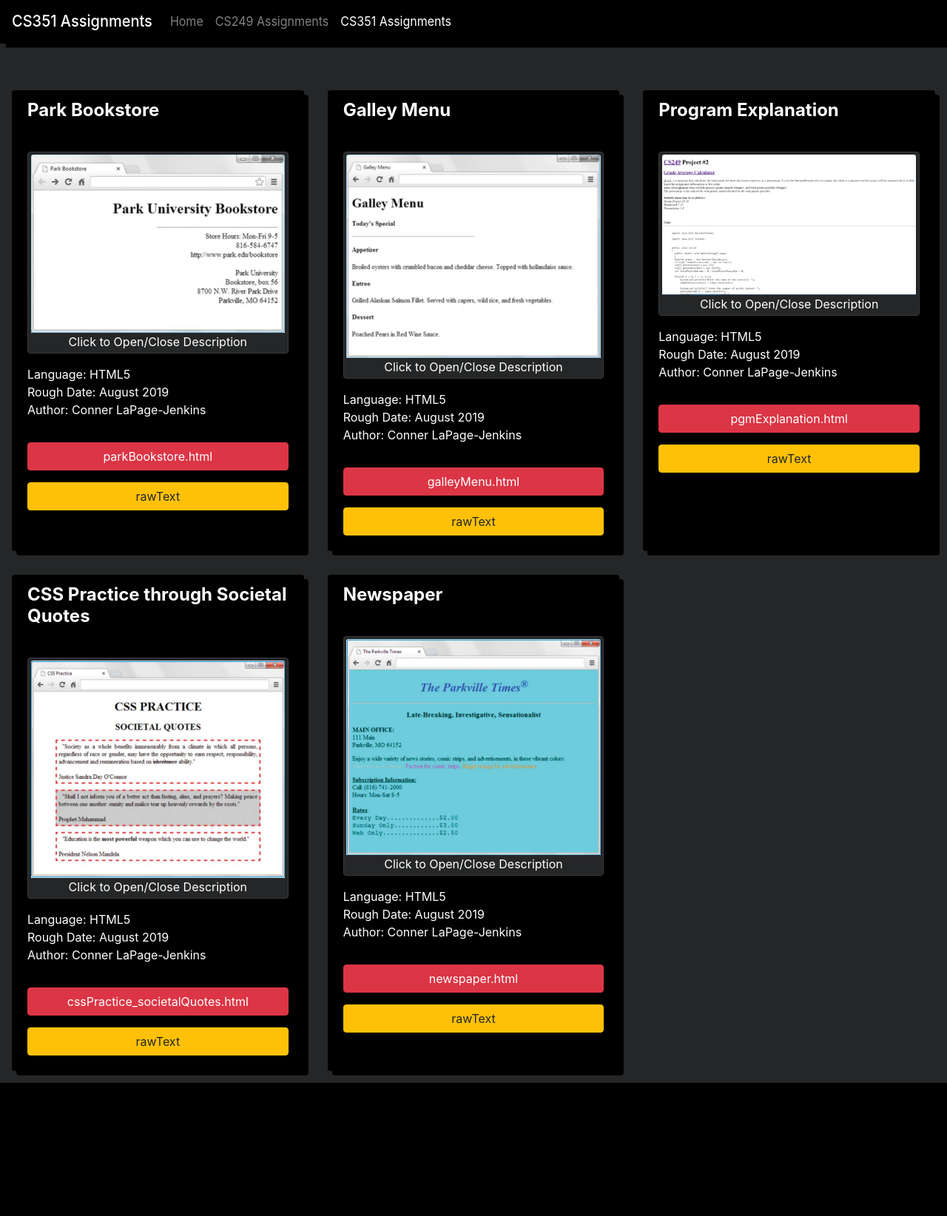
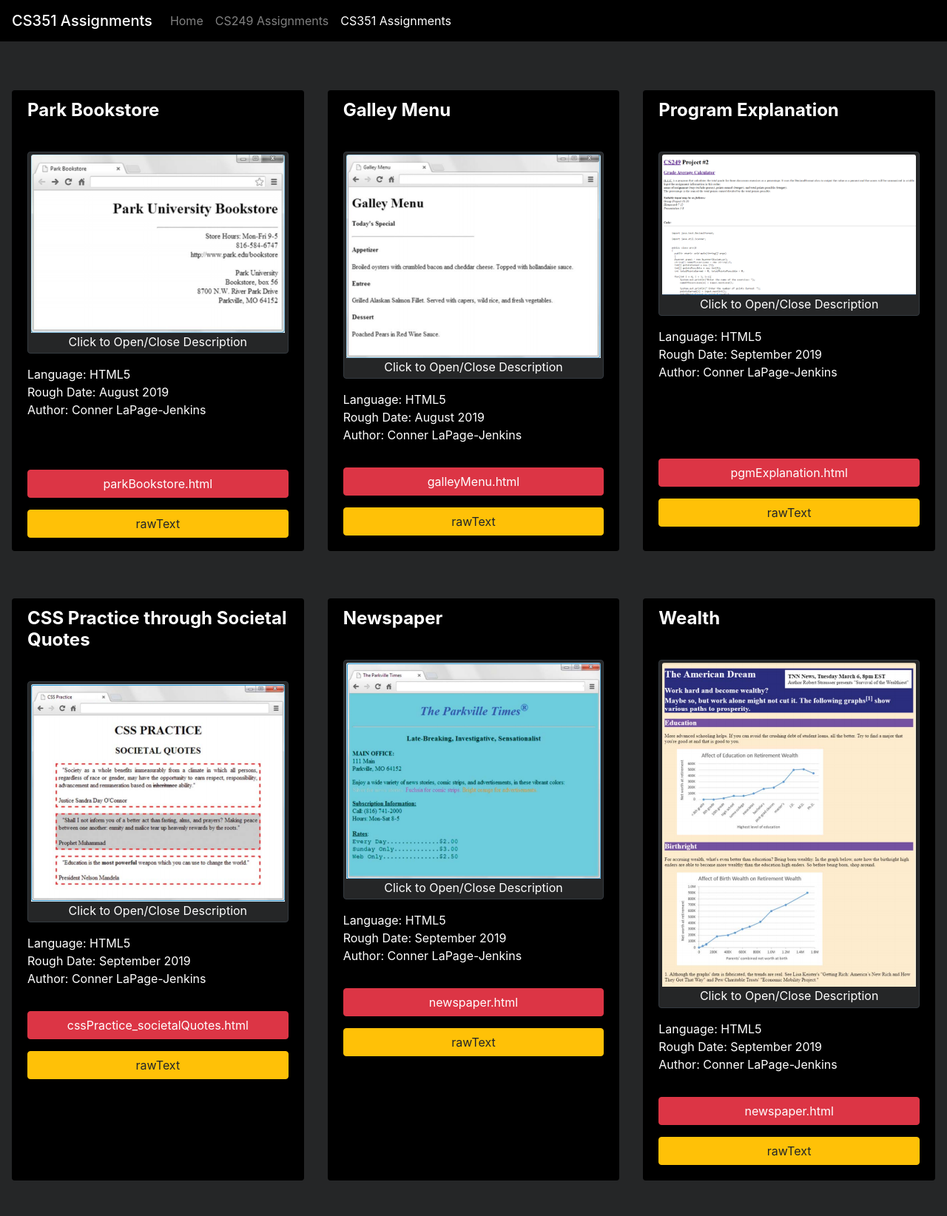
Before and after one commit to ConnerJALJ/Portfolio, a PHP site: page /html/CS351.html in a window 1280 px wide. Shown: the whole page at 74% size. Before the commit the page ends 1464 px from the top, so only its background shows below. Run offline with PHP 8.4, Linux system fonts and the light colour scheme.

Commit message:
completed week4-hw updated cs351

```diff
--- a/CS351.html
+++ b/CS351.html
@@ -27,7 +27,7 @@
               background-size: cover;"
   >
     <!--Start Navbar-->
-    <nav class="navbar navbar-expand-lg navbar-dark bg-dark nav-shadow">
+    <nav class="navbar navbar-expand-lg navbar-dark bg-dark">
       <span class="navbar-brand mb-0 h1">CS351 Assignments</span>
       <button
         class="navbar-toggler"
@@ -42,7 +42,7 @@
       </button>
       <div class="collapse navbar-collapse" id="navbarSupportedContent">
         <div class="navbar-nav">
-          <a href="/" class="nav-item nav-link">Home </a>
+          <a href="/" class="nav-item nav-link">Home</a>
           <a href="CS249" class="nav-item nav-link">CS249 Assignments</a>
           <a href="CS351" class="nav-item nav-link active"
             >CS351 Assignments<span class="sr-only">(current)</span></a
@@ -55,10 +55,8 @@
     <div class="container-fluid" style="padding-top: 50px;">
       <div class="row">
         <!--Park Bookstore Card-->
-        <div class="col-lg-4 col-md-6 col-sm-12 p-3 d-flex">
-          <div
-            class="card text-white bg-dark card-shadow align-self-stretch flex-fill"
-          >
+        <div class="col-lg-4 col-md-6 col-sm-12 p-3 pb-5 d-flex">
+          <div class="card text-white bg-dark">
             <div class="card-header">
               <h4><Strong>Park Bookstore</Strong></h4>
             </div>
@@ -88,30 +86,29 @@
                 0.
               </p>
               <p class="card-text">
-                Language: HTML5 <br />
-                Rough Date: August 2019 <br />
+                Language: HTML5<br />
+                Rough Date: August 2019<br />
                 Author: Conner LaPage-Jenkins<br />
               </p>
               <a
                 href="assets/CS351Assignments/week1-hw/parkBookstore"
-                class="btn btn-danger mt-3"
+                class="btn btn-danger mt-3 btn-bookstore-relocate"
                 target="_blank"
                 >parkBookstore.html
               </a>
               <a
                 href="assets/CS351Assignments/rawText/parkBookstore.txt"
-                class="btn btn-warning mt-3"
+                class="btn btn-warning mt-3 btn-bookstore-relocate"
                 target="_blank"
                 >rawText
               </a>
             </div>
           </div>
         </div>
+        <!--Park Bookstore-->
         <!--Galley Menu Card-->
-        <div class="col-lg-4 col-md-6 col-sm-12 p-3 d-flex">
-          <div
-            class="card text-white bg-dark card-shadow align-self-stretch flex-fill"
-          >
+        <div class="col-lg-4 col-md-6 col-sm-12 p-3 pb-5 d-flex">
+          <div class="card text-white bg-dark">
             <div class="card-header">
               <h4><Strong>Galley Menu</Strong></h4>
             </div>
@@ -142,8 +139,8 @@
                 effect, use the margin-left CSS property with a value of 0
               </p>
               <p class="card-text">
-                Language: HTML5 <br />
-                Rough Date: August 2019 <br />
+                Language: HTML5<br />
+                Rough Date: August 2019<br />
                 Author: Conner LaPage-Jenkins<br />
               </p>
               <a
@@ -162,10 +159,8 @@
           </div>
         </div>
         <!--Program Explanation Card-->
-        <div class="col-lg-4 col-md-6 col-sm-12 p-3 d-flex">
-          <div
-            class="card text-white bg-dark card-shadow align-self-stretch flex-fill"
-          >
+        <div class="col-lg-4 col-md-6 col-sm-12 p-3 pb-5 d-flex">
+          <div class="card text-white bg-dark">
             <div class="card-header">
               <h4><Strong>Program Explanation</Strong></h4>
             </div>
@@ -198,18 +193,18 @@
               </p>
               <p class="card-text">
                 Language: HTML5 <br />
-                Rough Date: August 2019 <br />
+                Rough Date: September 2019 <br />
                 Author: Conner LaPage-Jenkins<br />
               </p>
               <a
                 href="assets/CS351Assignments/week2-hw/pgmExplanation"
-                class="btn btn-danger mt-3"
+                class="btn btn-danger mt-3 btn-pgmexplanation-relocate"
                 target="_blank"
                 >pgmExplanation.html
               </a>
               <a
                 href="assets/CS351Assignments/rawText/pgmExplanation.txt"
-                class="btn btn-warning mt-3"
+                class="btn btn-warning mt-3 btn-pgmexplanation-relocate"
                 target="_blank"
                 >rawText
               </a>
@@ -218,10 +213,8 @@
         </div>
         <!--End Program Explanation Card-->
         <!--Start CSS Practice Card-->
-        <div class="col-lg-4 col-md-6 col-sm-12 p-3 d-flex">
-          <div
-            class="card text-white bg-dark card-shadow align-self-stretch flex-fill"
-          >
+        <div class="col-lg-4 col-md-6 col-sm-12 p-3 pb-5 d-flex">
+          <div class="card text-white bg-dark">
             <div class="card-header">
               <h4><Strong>CSS Practice through Societal Quotes</Strong></h4>
             </div>
@@ -271,7 +264,7 @@
               </p>
               <p class="card-text">
                 Language: HTML5 <br />
-                Rough Date: August 2019 <br />
+                Rough Date: September 2019 <br />
                 Author: Conner LaPage-Jenkins<br />
               </p>
               <a
@@ -291,10 +284,8 @@
         </div>
         <!--End CSS Practice Card-->
         <!--Start Newspaper Card-->
-        <div class="col-lg-4 col-md-6 col-sm-12 p-3 d-flex">
-          <div
-            class="card text-white bg-dark card-shadow align-self-stretch flex-fill"
-          >
+        <div class="col-lg-4 col-md-6 col-sm-12 p-3 pb-5 d-flex">
+          <div class="card text-white bg-dark">
             <div class="card-header">
               <h4><Strong>Newspaper</Strong></h4>
             </div>
@@ -331,7 +322,7 @@
               </p>
               <p class="card-text">
                 Language: HTML5 <br />
-                Rough Date: August 2019 <br />
+                Rough Date: September 2019 <br />
                 Author: Conner LaPage-Jenkins<br />
               </p>
               <a
@@ -350,6 +341,76 @@
           </div>
         </div>
         <!--End Newspaper Card-->
+        <!--Start Wealth Card-->
+        <div class="col-lg-4 col-md-6 col-sm-12 p-3 pb-5 d-flex">
+          <div class="card text-white bg-dark">
+            <div class="card-header">
+              <h4><Strong>Wealth</Strong></h4>
+            </div>
+            <div class="card-body d-flex flex-column">
+              <button
+                class="btn btn-dark"
+                style="padding: 1%; margin-bottom: 1em;"
+                type="button"
+                data-toggle="collapse"
+                data-target="#wealth"
+                aria-expanded="false"
+                aria-controls="wealth"
+              >
+                <img
+                  class="card-img-top"
+                  src="assets/images/CS351/Hw6.PNG"
+                  alt="card image cap"
+                />
+                <span style="display:block;"
+                  >Click to Open/Close Description</span
+                >
+              </button>
+
+              <p class="card-text collapse" id="wealth">
+                Provide complete code for an implementation of the following web
+                page and name the file <em>wealth.html</em>. To make each of the
+                two figures, you can generate a line graph with Microsoft Excel,
+                copy the result to Microsoft Paint, and save the pasted image as
+                a <em>.png</em> file. As an option, feel free to insert a third
+                graph above the other two graphs that shows how the average
+                number of hours worked per week affects retirement wealth.<br />
+                &nbsp;&nbsp;&nbsp;&nbsp;In the web page, note the superscripted
+                “[1]” in the third line. That is a link to the message at the
+                bottom of the web page. The W3C recommends implementing a
+                footnote by using a link. The link contents should be a
+                square-bracketed number, and the link should be superscripted.
+                To make the link look good, the web page uses these CSS
+                rules:<br /><br />
+                <em>a {color: white; text-decoration: none;}</em><br />
+                <em>a:hover {text-decoration: underline;}</em><br /><br />
+                As always, make sure you use appropriate containers so that your
+                web page’s content is properly defined. In particular, you
+                should include <em>aside</em>, <em>header</em>,
+                <em>article</em>, <em>section</em>, and
+                <em>figure</em> elements.
+              </p>
+              <p class="card-text">
+                Language: HTML5 <br />
+                Rough Date: September 2019 <br />
+                Author: Conner LaPage-Jenkins<br />
+              </p>
+              <a
+                href="assets/CS351Assignments/week4-hw/wealth"
+                class="btn btn-danger mt-3"
+                target="_blank"
+                >newspaper.html
+              </a>
+              <a
+                href="assets/CS351Assignments/rawText/wealth.txt"
+                class="btn btn-warning mt-3"
+                target="_blank"
+                >rawText
+              </a>
+            </div>
+          </div>
+        </div>
+        <!--End Wealth Card-->
       </div>
     </div>
     <!--End Assignment Cards-->
--- a/assets/css/style.css
+++ b/assets/css/style.css
@@ -26,3 +26,25 @@
 .btn-dark {
   background-color: #252627 !important;
 }
+
+@media only screen and (min-width: 576px) {
+}
+
+@media only screen and (min-width: 768px) {
+  .btn-bookstore-relocate {
+    position: relative;
+    bottom: -7%;
+  }
+
+  .btn-pgmexplanation-relocate {
+    position: relative;
+    bottom: -13.75%;
+  }
+}
+
+@media only screen and (min-width: 992px) {
+  .btn-pgmexplanation-relocate {
+    position: relative;
+    bottom: -14%;
+  }
+}
```
Also changed, not shown: assets/CS351Assignments/rawText/wealth.txt (added, +80 -0 lines), assets/CS351Assignments/week4-hw/wealth.html (added, +80 -0 lines), assets/CS351Assignments/week4-hw/birth-graph.PNG (added), assets/CS351Assignments/week4-hw/education-graph.PNG (added), assets/images/CS351/Hw6.PNG (added), 1 other file.
